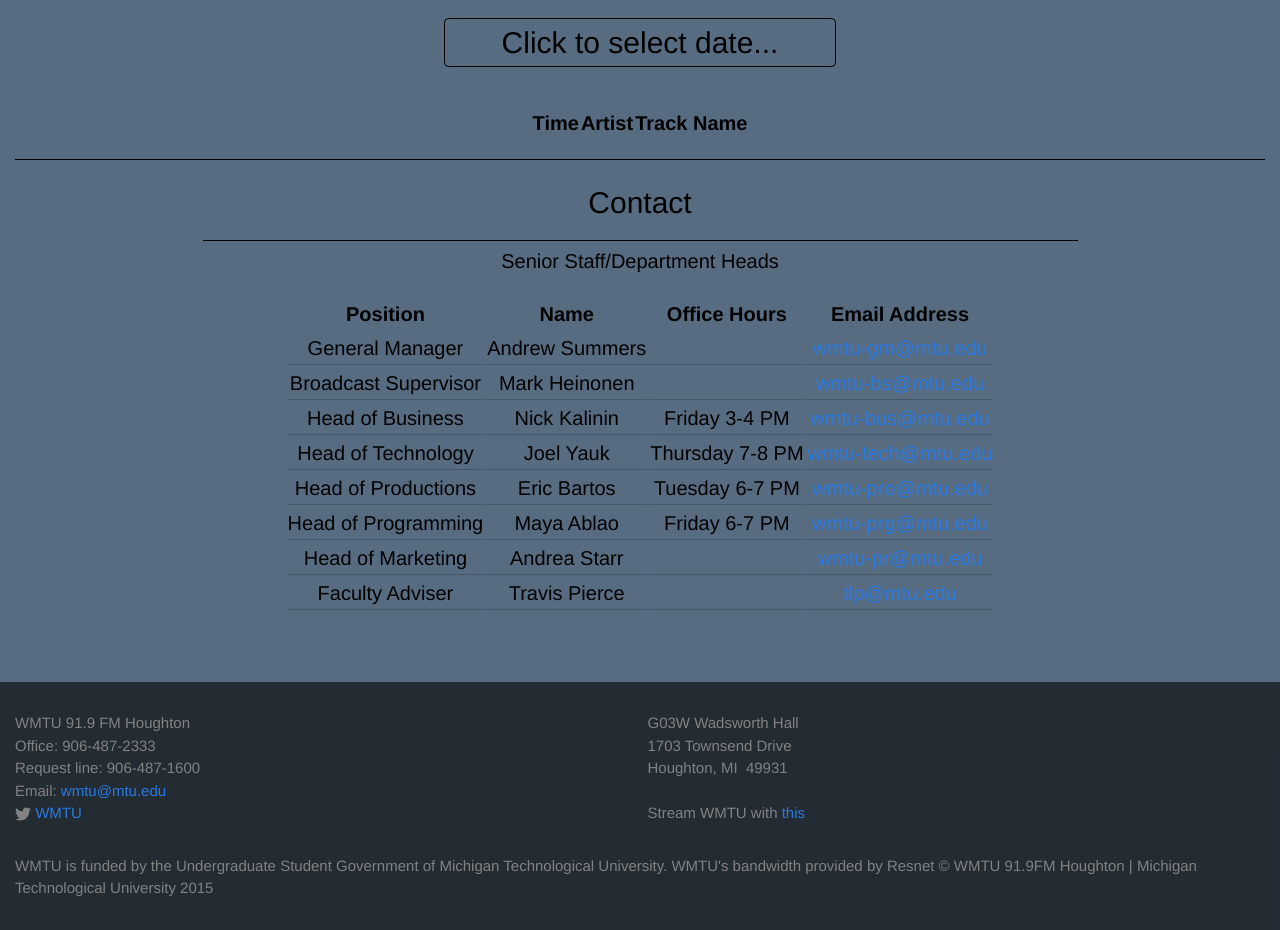
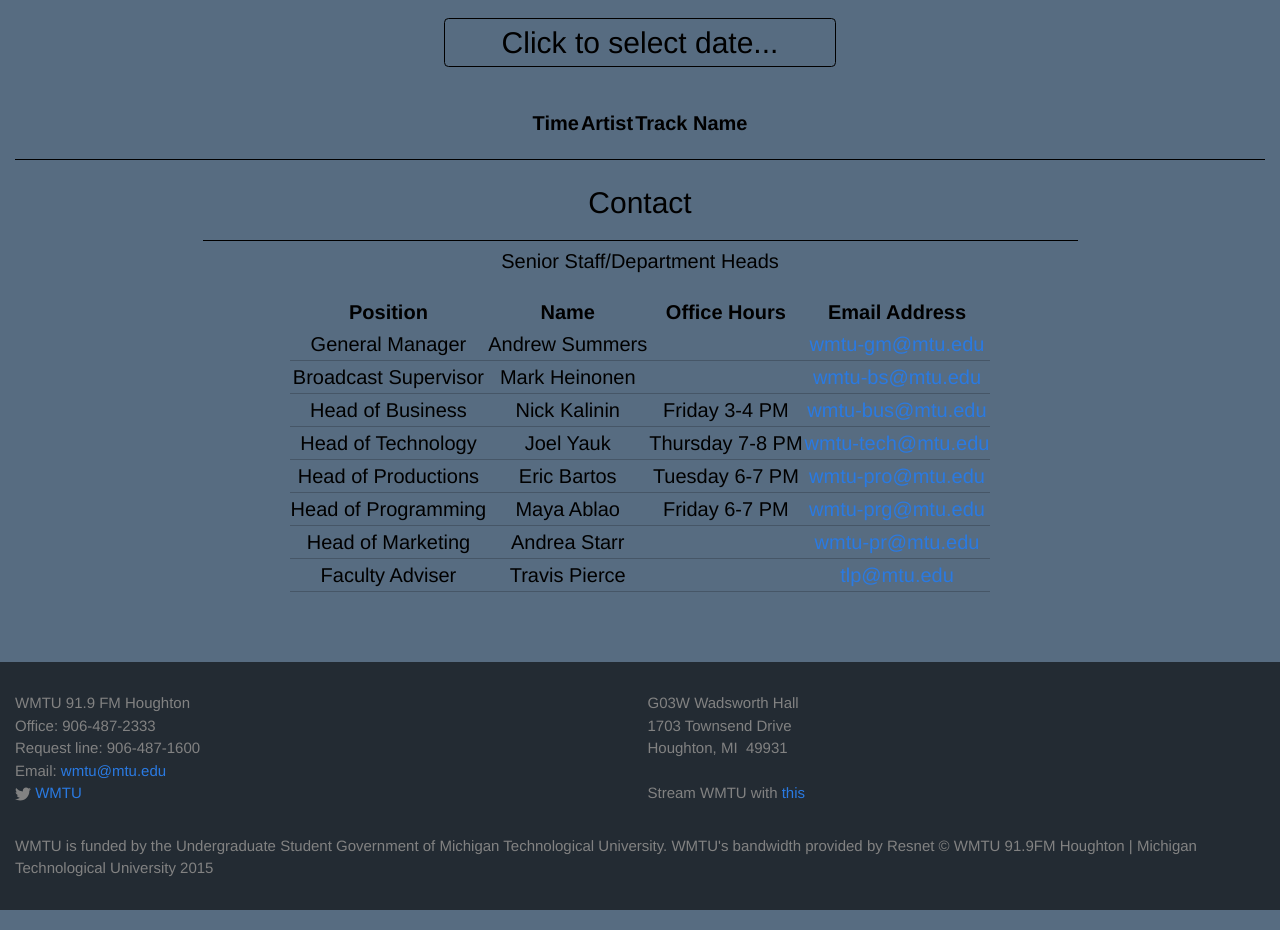
Before and after one commit to WMTU/wmtu.mtu.edu, a Jekyll site: the page built from index.html, in a window 1280 px wide. Shown: the part 1285-2215 px from the top of the page. Built offline with Jekyll 4.4.1, drawn with Linux system fonts in a browser that asks for light colours.

Commit message:
Update style.css

```diff
--- a/css/style.css
+++ b/css/style.css
@@ -100,9 +100,14 @@
 }
 
 /* table styling */
-table td {
+table {
+  border-spacing: 0px;
+}
+
+td {
   border-bottom:1px solid rgba(0,0,0,.2) !important;
 }
+
 /* contact info styling */
 #department-contacts {
   margin: 1em auto;
```
